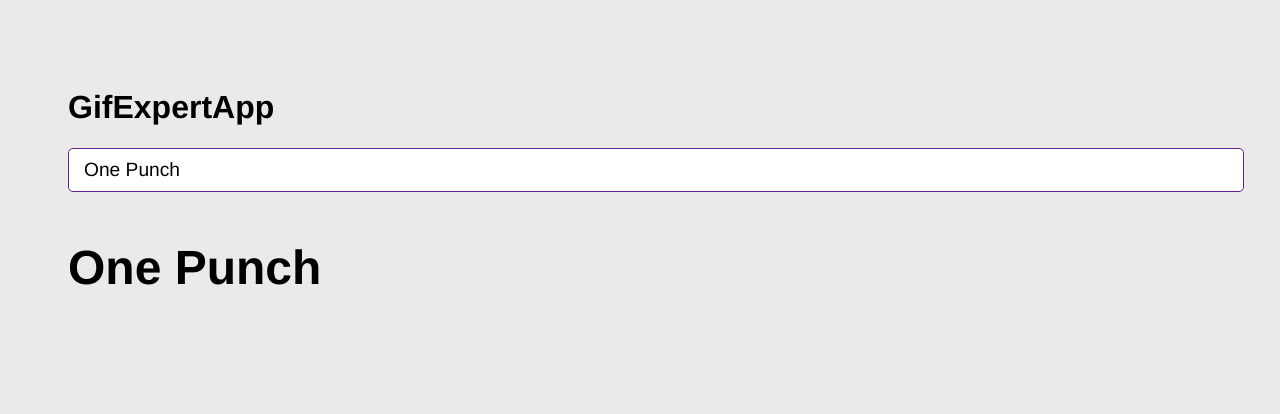
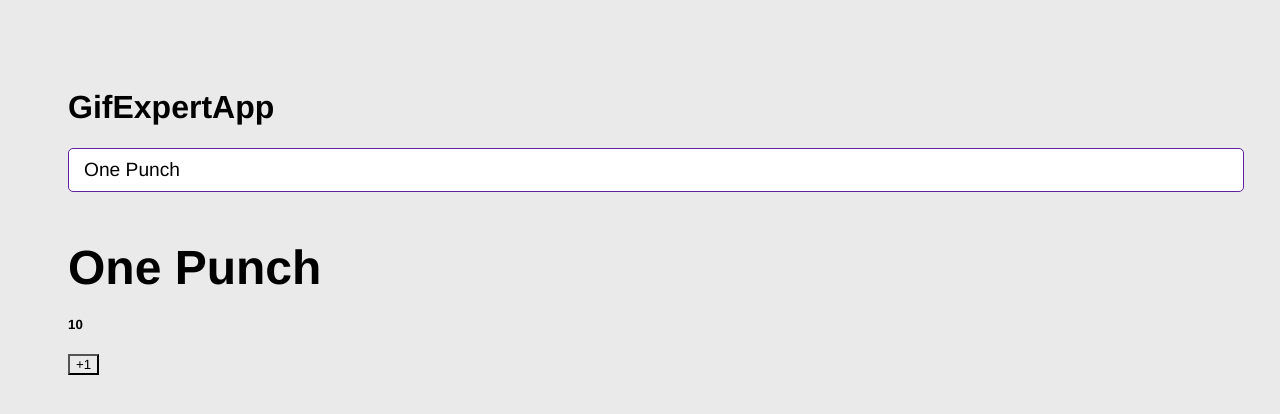
Before and after one commit to calocaleta/04-gif-expert-app, a React (Vite) app: page / in a window 1280 px wide. Shown: the top 414 px of the page. Built offline with nearby package versions, Linux system fonts and the light colour scheme; no server answers.

Commit message:
Incorporando UseEffect

```diff
--- a/src/GifGrid.jsx
+++ b/src/GifGrid.jsx
@@ -1,14 +1,22 @@
 import {getGifs} from './helpers/getGifs'
+import {useState, useEffect} from 'react'
 
 export const GifGrid = ({category}) => {
 
+    const [counter, setCounter] = useState(10)
 
-    getGifs(category);
+    useEffect( ()=>{
+        getGifs(category);
+    }, [] )
+
+
 
     return (
         <>
             <h3>{category}</h3>
 
+            <h5>{counter}</h5>
+            <button onClick={()=>setCounter(counter + 1)}>+1</button>
         </>
     )
 }
--- a/src/helpers/getGifs.js
+++ b/src/helpers/getGifs.js
@@ -1,5 +1,5 @@
 export const getGifs = async(category) => {
-    const url = `https://api.giphy.com/v1/gifs/search?api_key=yo2T0bQ44kMurR5wju0sIjZJWGRD8M8E&q=${category}&limit=20`;
+    const url = `https://api.giphy.com/v1/gifs/search?api_key=yo2T0bQ44kMurR5wju0sIjZJWGRD8M8E&q=${category}&limit=10`;
     const resp = await fetch(url);
     const {data} = await resp.json();
 
```
